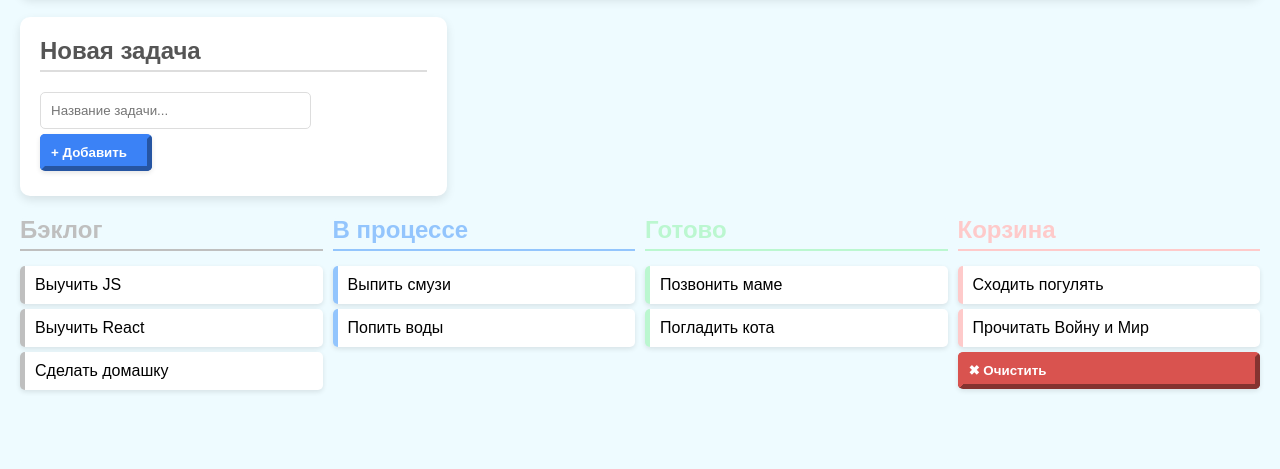
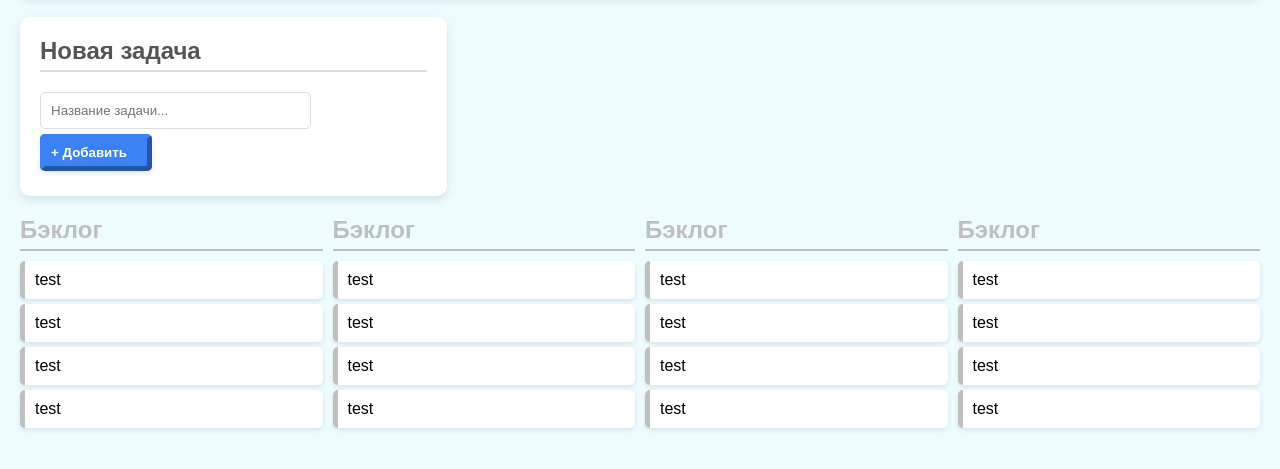
Before and after one commit to souzeeko/souzeeko.github.io, a plain HTML site: page index.html in a window 1280 px wide. Shown: the part 81-550 px from the top of the page. Drawn offline with Linux system fonts and the light colour scheme.

Commit message:
Add files via upload

```diff
--- a/index.html
+++ b/index.html
@@ -4,10 +4,10 @@
     <meta charset="UTF-8">
     <meta name="viewport" content="width=device-width, initial-scale=1.0">
     <title>Список задач</title>
-    <link rel="stylesheet" href="/css/style.css">
+    <link rel="stylesheet" href="./css/style.css">
 </head>
 <body>
     <div class="container"></div>
-    <script src="/src/main.js" type="module"></script>
+    <script src="src/main.js" type="module"></script>
 </body>
 </html>
--- a/src/main.js
+++ b/src/main.js
@@ -5,92 +5,20 @@ import ColumnComponent from './view/column-component.js';
 import TaskComponent from './view/task-component.js';
 import { render, RenderPosition } from './framework/render.js';
 
-const appData = {
-  header: 'Список задач',
-  columns: [
-    {
-      id: 1,
-      title: 'Бэклог',
-      type: 'backlog',
-      tasks: [
-        { id: 1, text: 'Выучить JS' },
-        { id: 2, text: 'Выучить React' },
-        { id: 3, text: 'Сделать домашку' }
-      ]
-    },
-    {
-      id: 2,
-      title: 'В процессе',
-      type: 'in-progress',
-      tasks: [
-        { id: 4, text: 'Выпить смузи' },
-        { id: 5, text: 'Попить воды' }
-      ]
-    },
-    {
-      id: 3,
-      title: 'Готово',
-      type: 'done',
-      tasks: [
-        { id: 6, text: 'Позвонить маме' },
-        { id: 7, text: 'Погладить кота' }
-      ]
-    },
-    {
-      id: 4,
-      title: 'Корзина',
-      type: 'trash',
-      tasks: [
-        { id: 8, text: 'Сходить погулять' },
-        { id: 9, text: 'Прочитать Войну и Мир' }
-      ],
-      hasClearButton: true
-    }
-  ]
-};
 
 
-function initApp() {
-  const bodyContainer = document.querySelector('.container');
+const bodyContainer = document.querySelector('.container')
+render(new HeaderComponent(), bodyContainer, RenderPosition.BEFOREBEGIN);
+render(new TaskInputContainerComponent(), bodyContainer, RenderPosition.BEFOREBEGIN);
 
-  render(
-    new HeaderComponent(appData.header),
-    bodyContainer,
-    RenderPosition.BEFOREBEGIN
-  );
+const taskBoard = new TaskBoardComponent()
+render(taskBoard, bodyContainer, RenderPosition.BEFOREBEGIN)
 
-  render(
-    new TaskInputContainerComponent(),
-    bodyContainer
-  );
-
-  const taskBoardComponent = new TaskBoardComponent();
-  render(taskBoardComponent, bodyContainer);
-
-  appData.columns.forEach(column => {
-    const columnComponent = new ColumnComponent(
-      column.id,
-      column.title,
-      column.type,
-      column.hasClearButton
-    );
-
-    render(columnComponent, taskBoardComponent.getElement());
-
-    column.tasks.forEach(task => {
-      render(
-        new TaskComponent(task.id, task.text, column.type),
-        columnComponent.getElement()
-      );
-    });
-
-    if (column.hasClearButton) {
-      render(
-        new TaskComponent('clear', '✖ Очистить', column.type, true),
-        columnComponent.getElement()
-      );
-    }
-  });
+for(let i = 0; i<4; i++){
+  let column = new ColumnComponent()
+  render(column, taskBoard.getElement())
+  for (let c = 0; c < 4; c++) {
+      let task = new TaskComponent("test")
+      render(task, column.getElement())
+  }
 }
-
-initApp();
--- a/src/view/column-component.js
+++ b/src/view/column-component.js
@@ -1,24 +1,12 @@
 import { createElement } from '../framework/render.js';
 
-function createColumnTemplate(id, title, type) {
-  return `
-    <div class="column ${type}" data-column-id="${id}">
-      <h2>${title}</h2>
-      <div class="tasks-container"></div>
-    </div>
+export default class ColumnComponent {
+  getTemplate() {
+    return `
+            <div class="column backlog">
+                <h2>Бэклог</h2>
+            </div>
   `;
-}
-
-export default class ColumnComponent {
-  constructor(id, title, type, hasClearButton = false) {
-    this.id = id;
-    this.title = title;
-    this.type = type;
-    this.hasClearButton = hasClearButton;
-  }
-
-  getTemplate() {
-    return createColumnTemplate(this.id, this.title, this.type);
   }
 
   getElement() {
@@ -28,10 +16,6 @@ export default class ColumnComponent {
     return this.element;
   }
 
-  getTasksContainer() {
-    return this.getElement().querySelector('.tasks-container');
-  }
-
   removeElement() {
     this.element = null;
   }
--- a/src/view/task-component.js
+++ b/src/view/task-component.js
@@ -17,15 +17,14 @@ function createTaskTemplate(text, columnType, isButton = false) {
 }
 
 export default class TaskComponent {
-  constructor(id, text, columnType, isButton = false) {
-    this.id = id;
-    this.text = text;
-    this.columnType = columnType;
-    this.isButton = isButton;
+  constructor(task) {
+    this.task = task;
   }
 
   getTemplate() {
-    return createTaskTemplate(this.text, this.columnType, this.isButton);
+    return `
+      <div class="task backlog-state"> ${this.task}</div>
+    `;
   }
 
   getElement() {
```
Also changed, not shown: main.js (+12 -84 lines).
